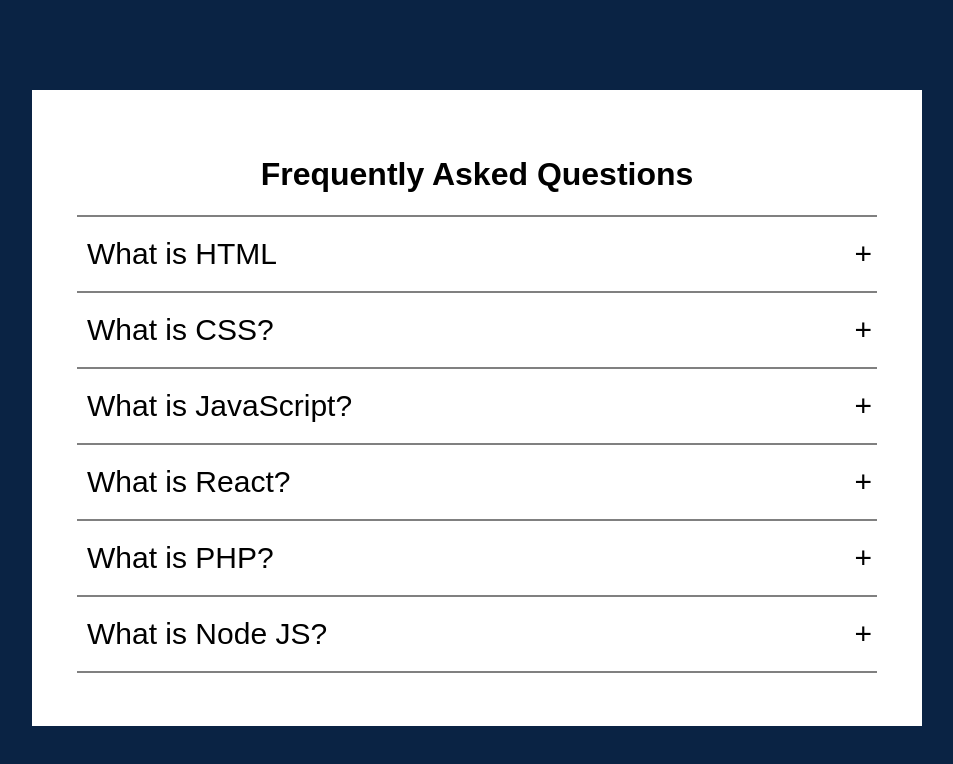
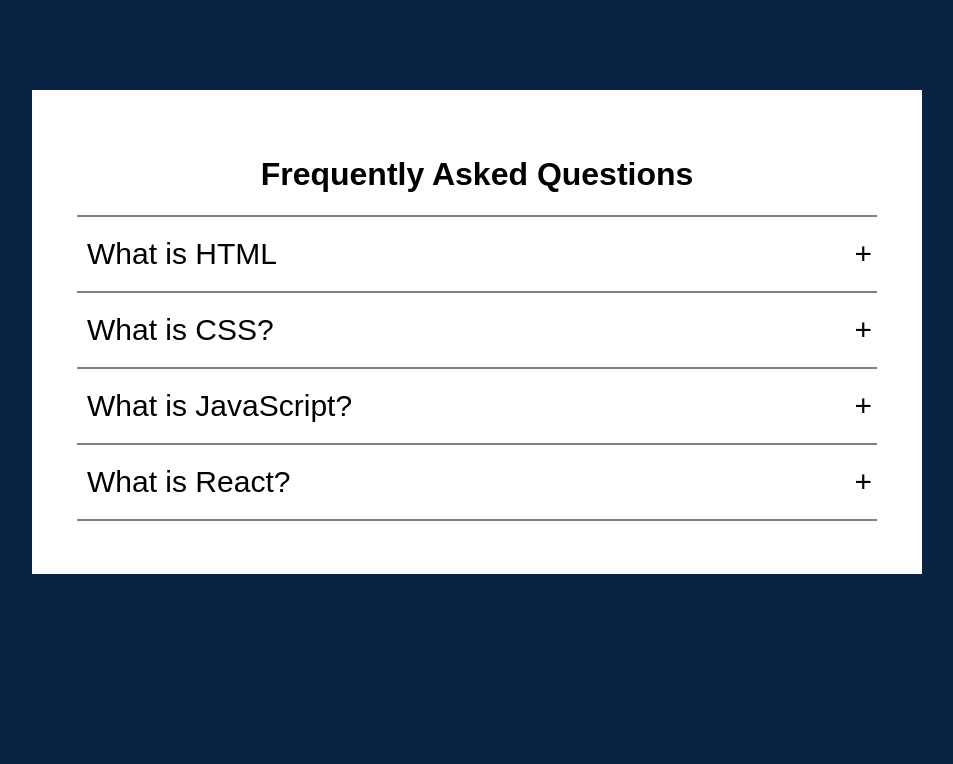
Before and after one commit to CBFrown/accor, a plain HTML site: page index.html in a window 1280 px wide. Shown: the whole page, without its empty margins (163-1116 px from the left). Drawn offline with Linux system fonts and the light colour scheme.

Commit message:
remove useless

```diff
--- a/index.html
+++ b/index.html
@@ -35,16 +35,7 @@
             <div class="content">React is a JavaScript library created for building fast and interactive user interfaces for web and mobile applications. It is an open-source, component-based, front-end library responsible only for the application’s view layer. In Model View Controller (MVC) architecture, the view layer is responsible for how the app looks and feels. React was created by Jordan Walke, a software engineer at Facebook. </div>
           </div>
           <hr>
-          <div class="container">
-            <div class="label">What is PHP?</div>
-            <div class="content">PHP is a server-side and general-purpose scripting language that is especially suited for web development. PHP originally stood for Personal Home Page. However, now, it stands for Hypertext Preprocessor. It’s a recursive acronym because the first word itself is also an acronym.</div>
-          </div>
-          <hr>
-          <div class="container">
-            <div class="label">What is Node JS?</div>
-            <div class="content">Node.js is an open-source, cross-platform, back-end JavaScript runtime environment that runs on the V8 engine and executes JavaScript code outside a web browser. Node.js lets developers use JavaScript to write command line tools and for server-side scripting—running scripts server-side to produce dynamic web page content before the page is sent to the user's web browser. Consequently, Node.js represents a "JavaScript everywhere" paradigm</div>
-          </div>
-          <hr>
+
         </div>
         </div>
 
```
